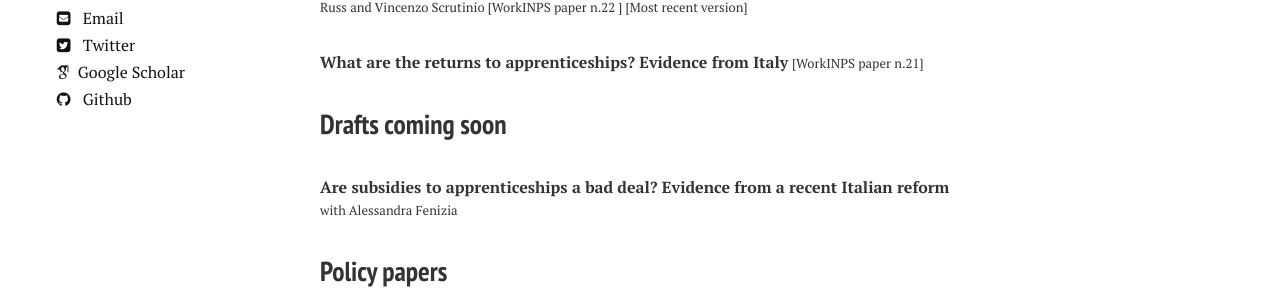
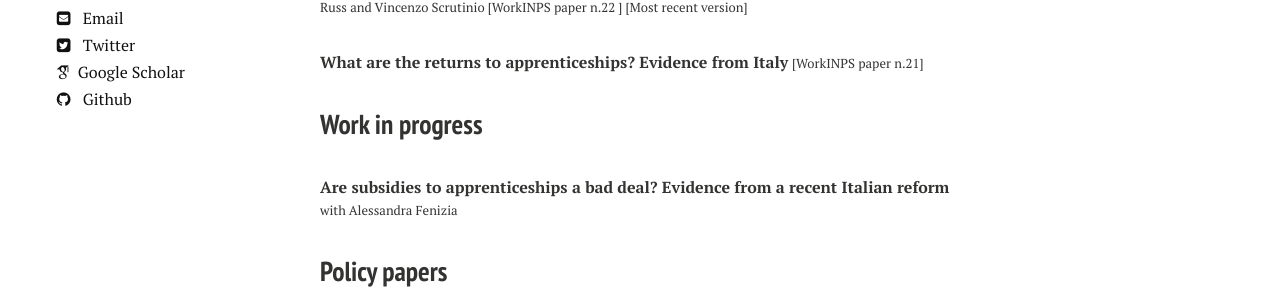
Before and after one commit to luca-citino/luca-citino.github.io, a Jekyll site: the page built from research.md, in a window 1280 px wide. Shown: the part 364-668 px from the top of the page. Built offline with Jekyll 4.4.1, drawn with Linux system fonts in a browser that asks for light colours; nearby versions of some CDN libraries; some web fonts are replaced.

Commit message:
Update research.md

```diff
--- a/research.md
+++ b/research.md
@@ -11,7 +11,7 @@ title: Research
 
 **What are the returns to apprenticeships? Evidence from Italy** <font size="-1">[<a href="https://www.inps.it/docallegatiNP/Mig/InpsComunica/WorkInps_Papers/21_luglio_2020_aggiornamento_WorkINPS_papers.pdf">WorkINPS paper n.21</a>]</font>
 
-### Drafts coming soon
+### Work in progress
 
 **Are subsidies to apprenticeships a bad deal? Evidence from a recent Italian reform** <font size="-1">with <a href="https://sites.google.com/site/alessandrafenizia/">Alessandra Fenizia</a></font>
 
```
